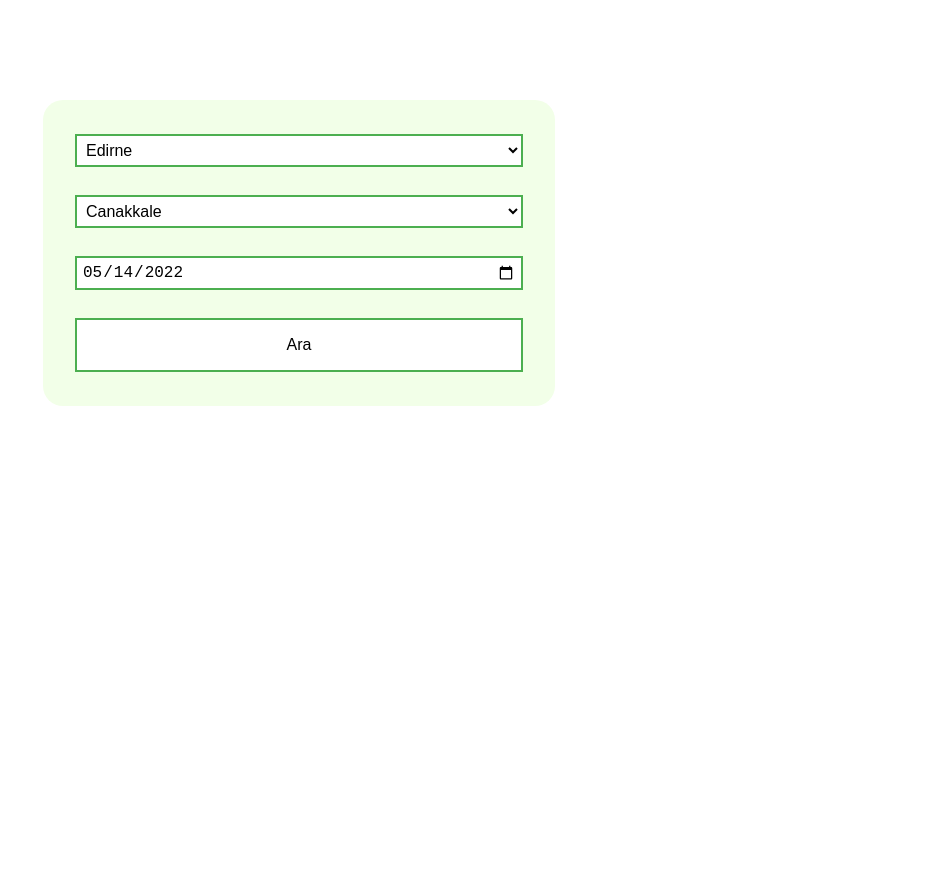
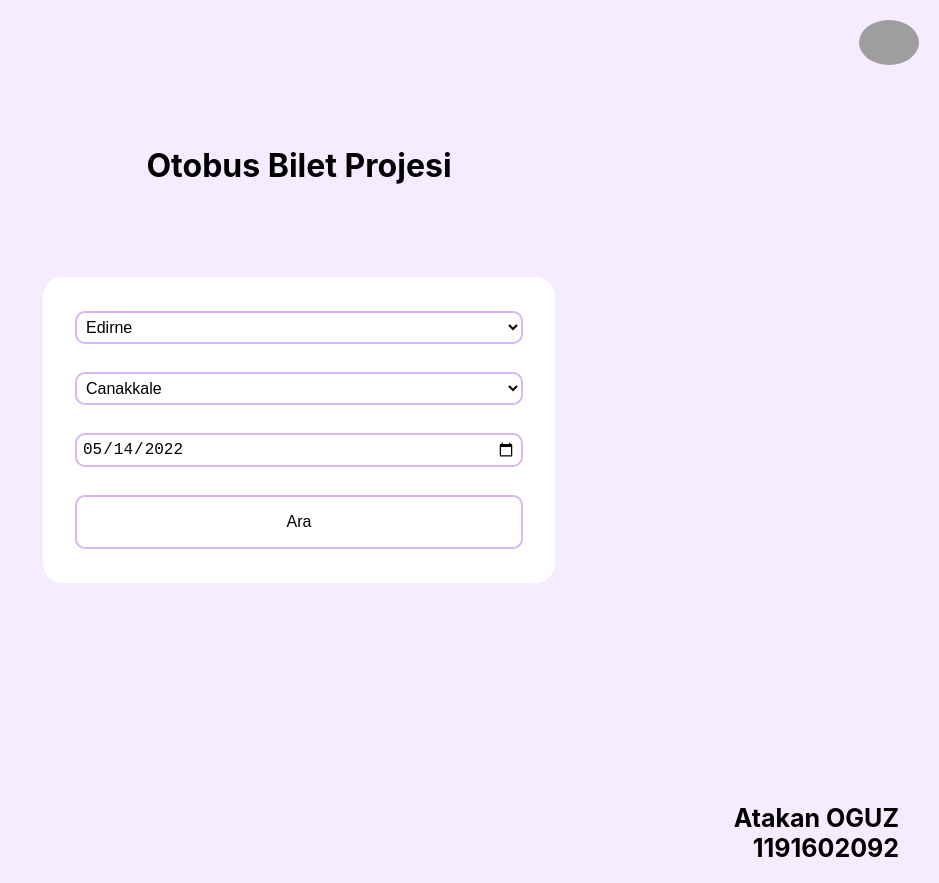
Before and after one commit to oguzatakan/bus-reservation-app, a React (Create React App) app: page / in a window 1280 px wide. Shown: the whole page, without its empty margins (341-1280 px from the left). Before the commit the page ends 800 px from the top, so only its background shows below. Built offline with nearby package versions, Linux system fonts and the light colour scheme; grey boxes are pictures that could not be loaded.

Commit message:
css updated

```diff
--- a/src/components/TravelSelection/TravelSelection.css
+++ b/src/components/TravelSelection/TravelSelection.css
@@ -1,14 +1,15 @@
 .travel-div {
-  background-color: #f2ffe8;
+  background-color: #ffffff;
   border-radius: 20px;
   padding: 30px;
-  margin: 100px 30% 0 30%;
+  margin: 30px 30% 0 30%;
   display: flex;
   flex-direction: column;
   gap: 20px;
 }
 
 .travel-btn {
+  border-radius: 10px;
   background-color: #4caf50; /* Green */
   border: none;
   color: white;
@@ -22,16 +23,17 @@
   cursor: pointer;
   background-color: white;
   color: black;
-  border: 2px solid #4caf50;
+  border: 2px solid #d7b6f3;
 }
 
 .travel-btn:hover {
-  background-color: #4caf50;
+  background-color: #f6ecff;
   color: white;
 }
 
 .travel-select {
-  background-color: #4caf50; /* Green */
+  border-radius: 10px;
+  background-color: #f6ecff; /* Green */
   border: none;
   color: white;
   padding: 5px;
@@ -44,5 +46,5 @@
   cursor: pointer;
   background-color: white;
   color: black;
-  border: 2px solid #4caf50;
+  border: 2px solid #d7b6f3;
 }
--- a/src/index.css
+++ b/src/index.css
@@ -1,4 +1,5 @@
 body {
+  background-color: #f6ecff;
   margin: 0;
   font-family: -apple-system, BlinkMacSystemFont, 'Segoe UI', 'Roboto', 'Oxygen',
     'Ubuntu', 'Cantarell', 'Fira Sans', 'Droid Sans', 'Helvetica Neue',
--- a/src/pages/HomePage/HomePage.css
+++ b/src/pages/HomePage/HomePage.css
@@ -0,0 +1,38 @@
+.admin-img {
+  border-radius: 50%;
+  width: 60px;
+}
+
+.home-div {
+  display: flex;
+  flex-direction: column;
+  gap: 20px;
+}
+
+.project-name-div {
+  margin: 20px;
+  display: flex;
+  flex-direction: row;
+  justify-content: center;
+}
+
+.name-div {
+  margin: 25vh 40px 20px;
+  font-weight: 700;
+  font-size: 25px;
+  display: flex;
+  flex-direction: column;
+  justify-content: flex-end;
+  align-items: flex-end;
+}
+
+.admin-img:hover {
+  cursor: pointer;
+}
+
+.admin-div {
+  margin: 20px;
+  display: flex;
+  flex-direction: row;
+  justify-content: flex-end;
+}
--- a/src/pages/HomePage/HomePage.jsx
+++ b/src/pages/HomePage/HomePage.jsx
@@ -5,8 +5,24 @@ import "./HomePage.css";
 
 const HomePage = () => {
   return (
-    <div>
+    <div className="home-div">
+      <div className="admin-div">
+        <img
+          className="admin-img"
+          src="https://pos.bakiyem.com/surucuimg/0C6299908F669B21AA05485DC74D8D05.jpeg"
+        />
+      </div>
+
+      <div className="project-name-div">
+        <h1>Otobus Bilet Projesi</h1>
+      </div>
+
       <TravelSelection />
+
+      <div className="name-div">
+        <span>Atakan OGUZ</span>
+        <span>1191602092</span>
+      </div>
     </div>
   );
 };
```
